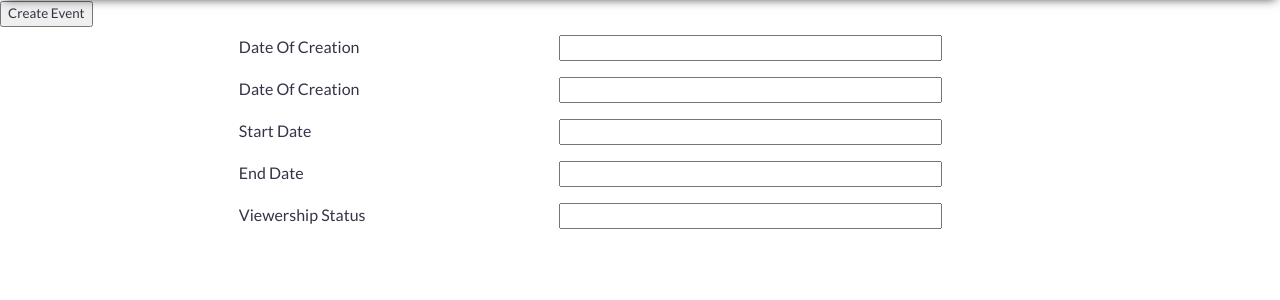
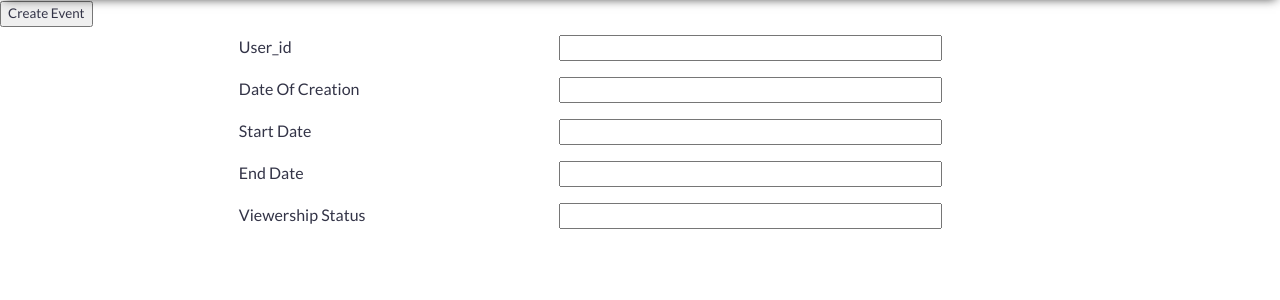
Before and after one commit to opgrsankkar/fbtest, a PHP site: page /Events.html in a window 1280 px wide. Shown: the part 64-364 px from the top of the page. Run offline with PHP 8.4, Linux system fonts and the light colour scheme.

Commit message:
Events commit

```diff
--- a/Events.html
+++ b/Events.html
@@ -22,36 +22,36 @@
             <div id="Next row"></div>
             <form id="Event creation form" method="POST"></form>
 
-                <div id="dateofcreationdivn" class="row">
+                <div id="user_id" class="row">
                     <span class="col-2"></span>
-                    <label id="dateofcreation" for="dateofcreation" class="col-3-sm">Date Of Creation</label>
-                    <input id="dateofcreat_ion" class="col-4-sm" type="text" name="Date of creation"></input>
+                    <label id="userid" for="user_id" class="col-3-sm">User_id</label>
+                    <input id="userid insertion" class="col-4-sm" type="text" name="user_id"></input>
                 </div>
                 <div id="dateofcreationdivn" class="row">
                     <span class="col-2"></span>
                     <label id="dateofcreation" for="dateofcreation" class="col-3-sm">Date Of Creation</label>
-                    <input id="dateofcreat_ion" class="col-4-sm" type="text" name="Date of creation"></input>
+                    <input id="dateofcreat_ion" class="col-4-sm" type="text" name="date_of_event"></input>
                 </div>
 
                 <div id="start_date_divn" class="row">
                     <span class = "col-2"></span>
                     <label id="start_date" for="startdate" class="col-3-sm">Start Date</label>
-                    <input id="Start Date Input" class="col-4-sm" type="text" name ="Start Date"></input>
+                    <input id="Start Date Input" class="col-4-sm" type="text" name ="start_date"></input>
                 </div>
 
                 <div id="end_date_divn" class="row">
                     <span class = "col-2"></span>
                     <label id="end_date" for="enddate" class="col-3-sm">End Date</label>
-                    <input id="End Date Input" class="col-4-sm" type="text" name ="End Date"></input>
+                    <input id="End Date Input" class="col-4-sm" type="text" name ="end_date"></input>
                 </div>
 
                 <div id="viewership" class="row">
                     <span class = "col-2"></span>
                     <label id="viewership" for="Viewership" class="col-3-sm">Viewership Status</label>
-                    <input id="Viewer Details" class="col-4-sm" type="text" name="ViewerLabel"></input>
+                    <input id="Viewer Details" class="col-4-sm" type="text" name="viewership"></input>
                 </div>
+        </div>
 
-
-
-
-        </div>
+    </form>
+    </body>
+    </html>
--- a/Events.php
+++ b/Events.php
@@ -10,7 +10,7 @@ if (session_start()==PHP_SESSION_NONE)
 
 //$userid=$_POST['user_id'];
 
-$getid = "SELECT user_id FROM EVENTS WHERE email ='".$_SESSION['email']."'; "
+$getid = $_POST['user_id'];//"SELECT user_id FROM EVENTS WHERE email ='".$_SESSION['email']."'";
 $dateofevent=strftime('%F'); //$_SERVER['REQUEST_TIME'];
 $startdate = $_POST['start_date'];
 $enddate   = $_POST['end_date'];
```
